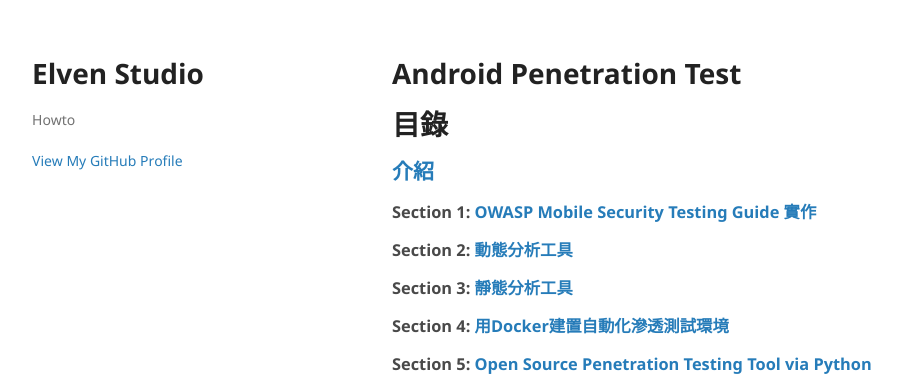
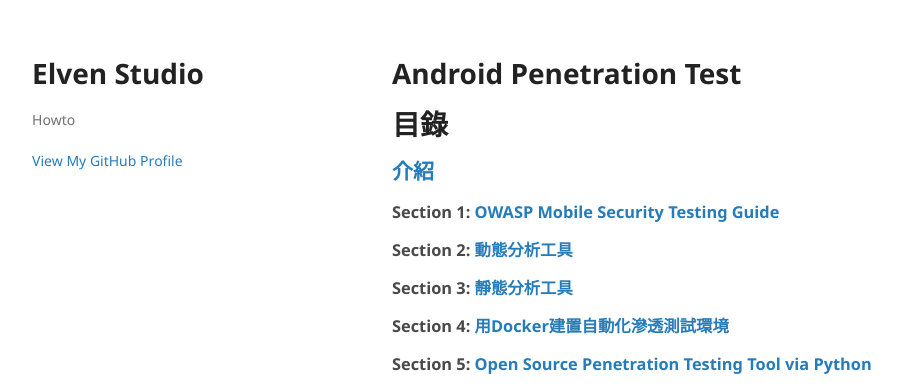
Before and after one commit to liuelves/liuelves.github.io, a Jekyll site: the page built from AndroPT.md, in a window 1280 px wide. Shown: the top 392 px of the page, without its empty margins (178-1080 px from the left). Built offline with Jekyll 4.4.1, drawn with Linux system fonts in a browser that asks for light colours.

Commit message:
update section1 name

```diff
--- a/AndroPT.md
+++ b/AndroPT.md
@@ -9,7 +9,7 @@ title: Android Penetration Test
 
 ## [介紹](https://liuelves.github.io/AndroPT/intro/) ##
 
-### Section 1: [OWASP Mobile Security Testing Guide 實作](https://liuelves.github.io/AndroPT/OMSTG/) ###
+### Section 1: [OWASP Mobile Security Testing Guide](https://liuelves.github.io/AndroPT/OMSTG/) ###
 
 ### Section 2: [動態分析工具](https://liuelves.github.io/AndroPT/Dynamic/) ###
 
```
